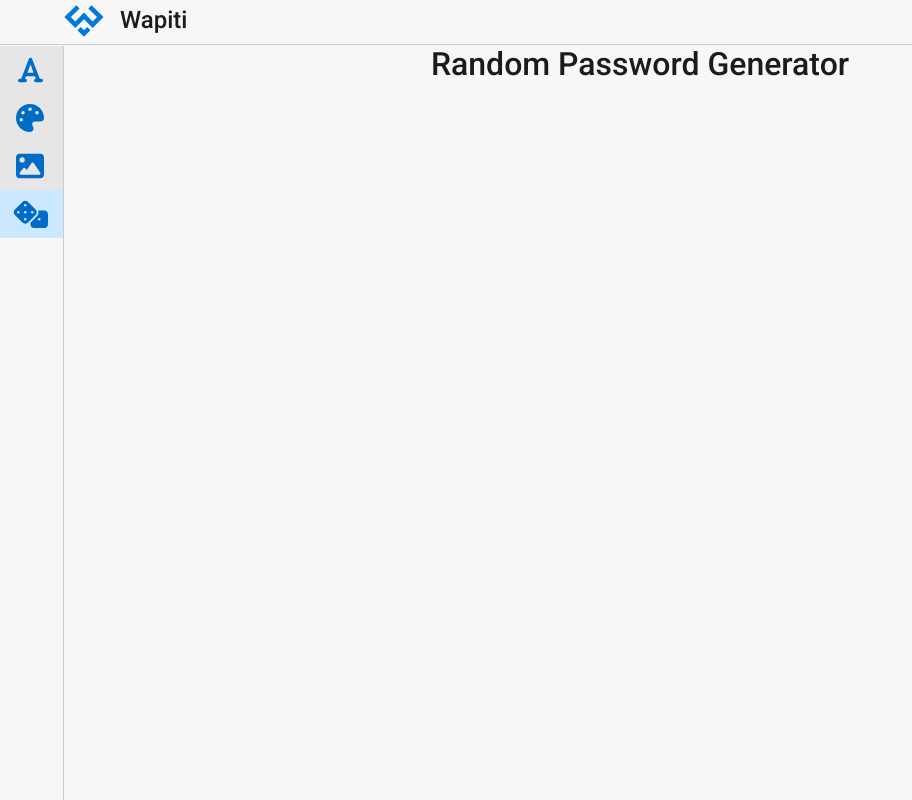
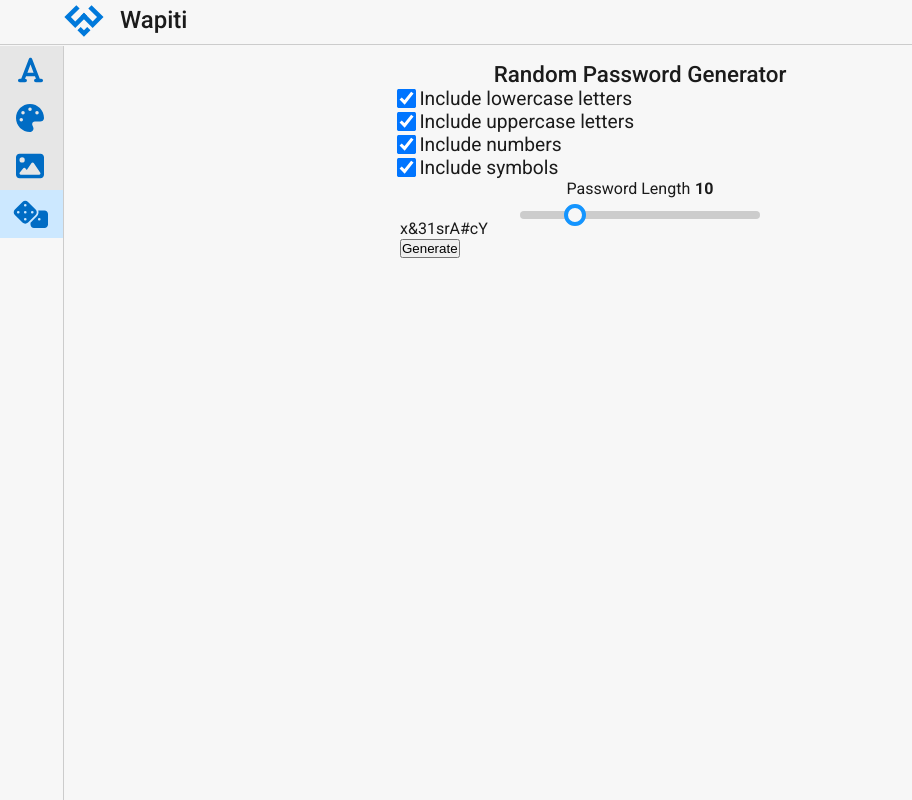
Before and after one commit to devmikh/wapiti-web-tools, a React (Vite) app: page /random-password-generator in a window 1280 px wide. Shown: the whole page, without its empty margins (0-912 px from the left). Built offline with nearby package versions, Linux system fonts and the light colour scheme.

Commit message:
Implement RandomPasswordGenerator tool

```diff
--- a/src/components/Toolbar/index.module.css
+++ b/src/components/Toolbar/index.module.css
@@ -14,5 +14,5 @@
 }
 
 .toolbar-container.active {
-    width: 18rem;
+    width: 19rem;
 }
--- /dev/null
+++ b/src/components/core/Checkbox/index.module.css
@@ -0,0 +1,10 @@
+.container {
+    display: flex;
+    align-items: center;
+    gap: 0.4rem;
+}
+
+.label {
+    font-size: 1.2rem;
+    cursor: pointer;
+}
--- /dev/null
+++ b/src/components/core/Checkbox/index.tsx
@@ -0,0 +1,27 @@
+import styles from './index.module.css'
+
+type CheckboxPropsType = {
+    id: string,
+    name: string,
+    checked: boolean,
+    onChange: Function,
+    label: string
+}
+
+export default function Checkbox(props: CheckboxPropsType) {
+
+    const { id, name, checked, onChange, label } = props
+
+    return (
+        <div className={styles['container']}>
+            <input
+                id={id}
+                type='checkbox'
+                name={name}
+                checked={checked}
+                onChange={(e) => onChange(e)}
+                className={styles['checkbox']} />
+            <label htmlFor={id} className={styles['label']}>{label}</label>
+        </div>
+    )
+}
--- a/src/components/tools/RandomPasswordGenerator/index.tsx
+++ b/src/components/tools/RandomPasswordGenerator/index.tsx
@@ -1,5 +1,92 @@
+import { useState, useEffect } from 'react'
+import Checkbox from '../../core/Checkbox'
+import Range from '../../core/Range'
+import { generatePassword } from '../../../utils/randomizers'
+
 export default function RandomPasswordGenerator() {
+
+    const [options, setOptions] = useState({
+        lower: true,
+        upper: true,
+        numbers: true,
+        symbols: true,
+        length: 10
+    })
+
+    const [password, setPassword] = useState('')
+
+    const handleCheckboxChange = (e: React.ChangeEvent<HTMLInputElement>) => {
+        const { name, checked } = e.target;
+        const { lower, upper, numbers, symbols } = options;
+
+        // Don't uncheck the last checked option
+        const numChecked = [lower, upper, numbers, symbols].filter((checkbox) => checkbox).length;
+        if (numChecked === 1 && !checked) {
+            return;
+        }
+
+        setOptions((prev) => {
+            return {
+                ...prev,
+                [name]: checked
+            }
+        })
+    }
+
+    const handleLengthChange = (e: React.ChangeEvent<HTMLInputElement>) => {
+        setOptions(prev => ({ ...prev, length: Number(e.target.value)}))
+    }
+
+    useEffect(() => {
+        setPassword(generatePassword(options.lower, options.upper, options.numbers, options.symbols, options.length))
+    }, [options])
+
+    useEffect(() => {
+        document.title = 'Random Password Generator'
+    }, [])
+
     return (
-        <h1>Random Password Generator</h1>
+        <div>
+            <h1 className="tool-title">Random Password Generator</h1>
+            <Checkbox
+                id='lower'
+                name='lower'
+                checked={options.lower}
+                onChange={(e: React.ChangeEvent<HTMLInputElement>) => handleCheckboxChange(e)}
+                label='Include lowercase letters'
+            />
+            <Checkbox
+                id='upper'
+                name='upper'
+                checked={options.upper}
+                onChange={(e: React.ChangeEvent<HTMLInputElement>) => handleCheckboxChange(e)}
+                label='Include uppercase letters'
+            />
+            <Checkbox
+                id='numbers'
+                name='numbers'
+                checked={options.numbers}
+                onChange={(e: React.ChangeEvent<HTMLInputElement>) => handleCheckboxChange(e)}
+                label='Include numbers'
+            />
+            <Checkbox
+                id='symbols'
+                name='symbols'
+                checked={options.symbols}
+                onChange={(e: React.ChangeEvent<HTMLInputElement>) => handleCheckboxChange(e)}
+                label='Include symbols'
+            />
+            <Range
+                prompt='Password Length'
+                min={5}
+                max={30}
+                value={options.length}
+                onChange={handleLengthChange}
+            />
+            <div>{password}</div>
+            <button
+                onClick={() => setPassword(generatePassword(options.lower, options.upper, options.numbers, options.symbols, options.length))}
+                >Generate</button>
+        </div>
     )
 }
--- a/src/index.css
+++ b/src/index.css
@@ -46,7 +46,7 @@ h1, h2, h3, h4, h5, h6 {
 }
 
 .tool-title {
-    width: 30%;
+    width: 30rem;
     text-align: center;
     margin-top: 1rem;
     font-size: 1.4rem;
@@ -71,3 +71,9 @@ input[type="radio"] {
     -webkit-transform: scale(1.5); /* Chrome, Safari, Opera */
     transform: scale(1.5);
 }
+
+input[type="checkbox"] {
+    -ms-transform: scale(1.5); /* IE 9 */
+    -webkit-transform: scale(1.5); /* Chrome, Safari, Opera */
+    transform: scale(1.5);
+}
--- /dev/null
+++ b/src/utils/randomizers.ts
@@ -0,0 +1,38 @@
+export const generatePassword = (
+        lower: boolean,
+        upper: boolean,
+        numbers: boolean,
+        symbols: boolean,
+        length: number) => {
+
+    const lowerCharset = 'abcdefghijklmnopqrstuvwxyz'
+    const upperCharset = 'ABCDEFGHIJKLMNOPQRSTUVWXYZ'
+    const numbersCharset = '0123456789'
+    const symbolsCharset = '!@#$%^&*()_-+='
+
+    let charset = ''
+    let result = ''
+
+    if (lower) {
+        charset += lowerCharset
+    }
+
+    if (upper) {
+        charset += upperCharset
+    }
+
+    if (numbers) {
+        charset += numbersCharset
+    }
+
+    if (symbols) {
+        charset += symbolsCharset
+    }
+
+    for (let i = 0; i < length; i++) {
+        var randomIndex = Math.floor(Math.random() * charset.length)
+        result += charset.charAt(randomIndex)
+    }
+
+    return result
+}
```
